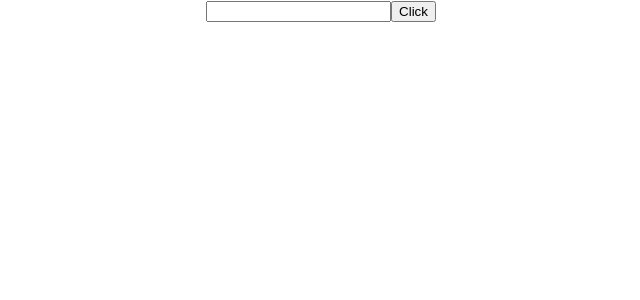
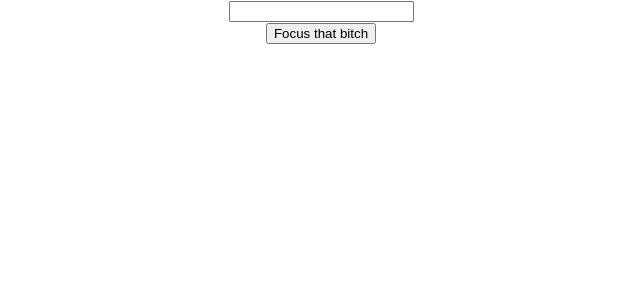
Before and after one commit to AmrEsam0/react-app, a React (Create React App) app: page / in a window 1280 px wide. Shown: the top 300 px of the page, without its empty margins (319-959 px from the left). Built offline with nearby package versions, Linux system fonts and the light colour scheme.

Commit message:
More refs

```diff
--- a/src/App.js
+++ b/src/App.js
@@ -1,10 +1,10 @@
 import "./App.css";
-import RefsDemo from "./components/RefsDemo";
+import FocusInput from "./components/FocusInput";
 
 function App() {
 	return (
 		<div className="App">
-			<RefsDemo />
+			<FocusInput />
 		</div>
 	);
 }
--- /dev/null
+++ b/src/components/FocusInput.js
@@ -0,0 +1,24 @@
+import React, { Component } from "react";
+import Input from "./Input";
+
+export class FocusInput extends Component {
+	constructor(props) {
+		super(props);
+		this.componentRef = React.createRef();
+	}
+
+	clickHandler = () => {
+		this.componentRef.current.focusInput();
+	};
+
+	render() {
+		return (
+			<div>
+				<Input ref={this.componentRef} />
+				<button onClick={this.clickHandler}>Focus that bitch</button>
+			</div>
+		);
+	}
+}
+
+export default FocusInput;
--- a/src/components/RefsDemo.js
+++ b/src/components/Input.js
@@ -1,23 +1,21 @@
 import React, { Component } from "react";
 
-class RefsDemo extends Component {
+class Input extends Component {
 	constructor(props) {
 		super(props);
 		this.inputRef = React.createRef();
 	}
 
-	clickHandler = () => {
-		alert(this.inputRef.current.value);
-	};
-
+	focusInput() {
+		this.inputRef.current.focus();
+	}
 	render() {
 		return (
 			<div>
 				<input type="text" ref={this.inputRef} />
-				<button onClick={this.clickHandler}>Click</button>
 			</div>
 		);
 	}
 }
 
-export default RefsDemo;
+export default Input;
```
